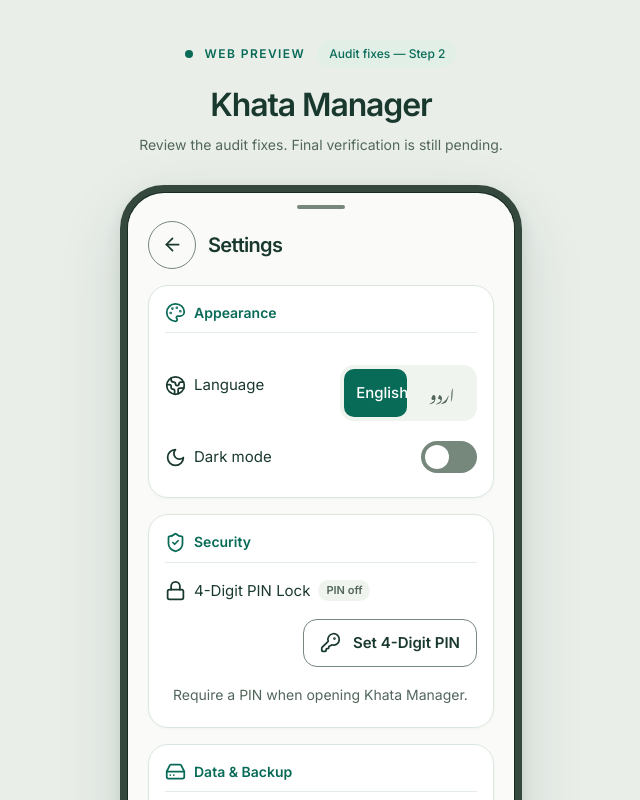
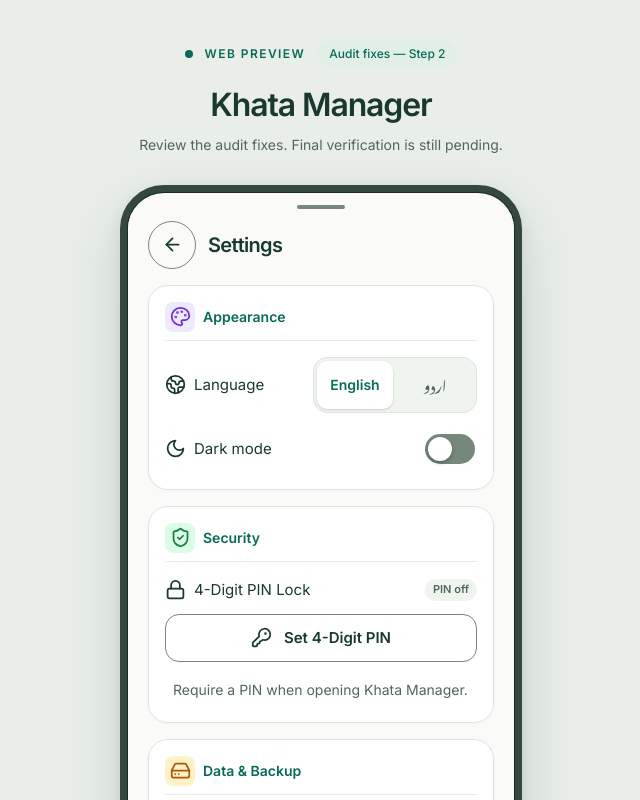
Before and after one commit to dawoodanimation-creator/khatamanger, a React (Vite) app: page /settings in a window 1280 px wide. Shown: the top 800 px of the page, without its empty margins (319-959 px from the left). Built offline with nearby package versions, Linux system fonts and the light colour scheme; a web font is replaced by a local one.

Commit message:
feat(ui): elevate Settings, segmented controls, toggle switch, and card actions

```diff
--- a/src/screens/Settings.tsx
+++ b/src/screens/Settings.tsx
@@ -59,7 +59,9 @@ export function Settings() {
         {/* Section 1: Appearance */}
         <section className="settings-group-card">
           <div className="settings-section-header">
-            <Palette size={18} aria-hidden="true" />
+            <span className="settings-header-icon badge-appearance" aria-hidden="true">
+              <Palette size={16} />
+            </span>
             <h2>{t('appearance')}</h2>
           </div>
 
@@ -116,7 +118,9 @@ export function Settings() {
         {/* Section 2: Security */}
         <section className="settings-group-card">
           <div className="settings-section-header">
-            <ShieldCheck size={18} aria-hidden="true" />
+            <span className="settings-header-icon badge-security" aria-hidden="true">
+              <ShieldCheck size={16} />
+            </span>
             <h2>{t('security')}</h2>
           </div>
 
@@ -164,7 +168,9 @@ export function Settings() {
         {/* Section 3: Data & Backup */}
         <section className="settings-group-card">
           <div className="settings-section-header">
-            <HardDrive size={18} aria-hidden="true" />
+            <span className="settings-header-icon badge-data" aria-hidden="true">
+              <HardDrive size={16} />
+            </span>
             <h2>{t('data')}</h2>
           </div>
 
@@ -180,7 +186,9 @@ export function Settings() {
             aria-expanded={devOpen}
           >
             <div className="flex items-center gap-2">
-              <FlaskConical size={16} aria-hidden="true" />
+              <span className="settings-header-icon badge-dev" aria-hidden="true">
+                <FlaskConical size={16} />
+              </span>
               <span>{t('developerOptions')}</span>
             </div>
             {devOpen ? (
@@ -198,20 +206,22 @@ export function Settings() {
         {/* Section 5: About */}
         <section className="settings-group-card about-card">
           <div className="settings-section-header">
-            <Info size={18} aria-hidden="true" />
+            <span className="settings-header-icon badge-about" aria-hidden="true">
+              <Info size={16} />
+            </span>
             <h2>{t('about')}</h2>
           </div>
 
           <div className="setting-row">
-            <span>{t('currency')}</span>
+            <span className="text-muted text-sm">{t('currency')}</span>
             <strong>
               <bdi dir="ltr">{t('currencyLabel')}</bdi> (PKR)
             </strong>
           </div>
 
           <div className="setting-row">
-            <span>App Version</span>
-            <span className="text-muted text-sm">{t('appVersion')}</span>
+            <span className="text-muted text-sm">App Version</span>
+            <span className="app-version-badge">{t('appVersion')}</span>
           </div>
 
           <p className="muted-copy text-center offline-notice">{t('offline')}</p>
--- a/src/styles.css
+++ b/src/styles.css
@@ -88,15 +88,22 @@ bdi[dir=ltr] { font-family: var(--type-font-english); }
 .settings-content { display: grid; gap: var(--space-s4); }
 .settings-card { padding: var(--space-s5); background: var(--color-surface); border: var(--layout-border-width) solid var(--color-border); border-radius: var(--radius-card); box-shadow: var(--shadow-card); }
 .settings-card h2 { font-size: var(--type-size-body); }
-.language-switch { display: flex; padding: var(--space-s1); gap: var(--space-s1); margin-top: var(--space-s4); background: var(--color-surface-muted); border-radius: var(--radius-control); }
-.language-switch button { flex: 1; min-width: 0; min-height: var(--layout-touch-target); border-radius: var(--radius-small); background: transparent; color: var(--color-muted); border: 0; font-weight: var(--type-weight-medium); padding: var(--space-s1) var(--space-s3); }
-.language-switch button[aria-pressed=true] { background: var(--color-primary); color: var(--color-on-primary); }
+.language-switch { display: inline-flex; align-items: center; padding: 3px; gap: 4px; margin: 0; background: var(--color-surface-muted); border: 1px solid var(--color-card-border, #dbe6df); border-radius: var(--radius-control); box-sizing: border-box; }
+[data-theme=dark] .language-switch { border-color: #293f34; }
+.language-switch button { min-height: var(--layout-touch-target); min-width: 76px; border-radius: var(--radius-small); background: transparent; color: var(--color-muted); border: 0; font-weight: var(--type-weight-semibold); font-size: var(--type-size-sm); padding: 0 var(--space-s3); cursor: pointer; display: inline-flex; align-items: center; justify-content: center; transition: all var(--motion-fast); }
+.language-switch button[aria-pressed=true] { background: var(--color-surface); color: var(--color-primary); box-shadow: 0 1px 3px rgba(0, 0, 0, 0.1), 0 1px 2px rgba(0, 0, 0, 0.06); }
+[data-theme=dark] .language-switch button[aria-pressed=true] { background: #254c3b; color: #9bd6b6; box-shadow: 0 1px 3px rgba(0, 0, 0, 0.3); }
 .urdu-label { font-family: var(--type-font-urdu); }
 .setting-row { display: flex; align-items: center; justify-content: space-between; gap: var(--space-s4); }
 .currency-row { border-top: var(--layout-border-width) solid var(--color-border); margin-top: var(--space-s5); padding-top: var(--space-s5); }
-.toggle { width: var(--layout-control-height); min-width: var(--layout-control-height); height: var(--space-s8); background: var(--color-border); border-radius: var(--radius-pill); border: 0; padding: var(--space-s1); display: flex; align-items: center; justify-content: start; }
-.toggle span { width: var(--space-s6); height: var(--space-s6); border-radius: var(--radius-pill); background: var(--color-surface); }
-.toggle[aria-checked=true] { background: var(--color-primary); justify-content: end; }
+.toggle { position: relative; width: 54px; min-width: 54px; height: var(--layout-touch-target); min-height: var(--layout-touch-target); background: transparent; border: 0; padding: 0; cursor: pointer; display: inline-flex; align-items: center; justify-content: center; appearance: none; -webkit-appearance: none; box-sizing: border-box; }
+.toggle::before { content: ''; position: absolute; top: 50%; left: 2px; right: 2px; height: 30px; transform: translateY(-50%); border-radius: var(--radius-pill); background: var(--color-border); transition: background-color var(--motion-normal) ease; z-index: 1; }
+.toggle[aria-checked=true]::before { background: var(--color-primary); }
+.toggle span { position: absolute; top: 50%; left: 5px; width: 24px; height: 24px; border-radius: var(--radius-pill); background: var(--color-surface); transform: translateY(-50%); transition: transform var(--motion-normal) cubic-bezier(0.16, 1, 0.3, 1), background-color var(--motion-fast); box-shadow: 0 2px 4px rgba(0, 0, 0, 0.22), 0 1px 2px rgba(0, 0, 0, 0.1); z-index: 2; }
+.toggle[aria-checked=true] span { transform: translateY(-50%) translateX(20px); }
+[dir=rtl] .toggle span { left: auto; right: 5px; }
+[dir=rtl] .toggle[aria-checked=true] span { transform: translateY(-50%) translateX(-20px); }
+[data-theme=dark] .toggle span { background: #ffffff; }
 .muted-copy { color: var(--color-muted); font-size: var(--type-size-sm); padding: var(--space-s2); }
 .foundation-state { margin-block: auto; gap: var(--space-s5); padding-block: var(--space-s12); }
 .foundation-state h2 { font-size: var(--type-size-heading); }.foundation-state p { color: var(--color-muted); }
@@ -185,10 +192,7 @@ h1:lang(ur), h2:lang(ur), .preview-eyebrow:lang(ur), .stage-badge:lang(ur) { let
 .form-field input, .form-field textarea, .search-field input { font-size: var(--type-size-input); }
 .form-field input[dir=ltr] { font-family: var(--type-font-english); line-height: var(--type-line-body); text-align: start; }
 .form-field input, .form-field textarea { scroll-margin-block: var(--space-s6); }
-.toggle { position: relative; isolation: isolate; height: var(--layout-touch-target); background: transparent; }
-.toggle::before { content: ''; position: absolute; inset-inline: 0; top: 50%; height: var(--space-s8); transform: translateY(-50%); border-radius: var(--radius-pill); background: var(--color-border); z-index: -1; }
-.toggle[aria-checked=true] { background: transparent; }
-.toggle[aria-checked=true]::before { background: var(--color-primary); }
+
 .customer-card { position: relative; background: var(--color-surface); border: 1px solid var(--color-card-border, #dbe6df); box-shadow: 0 1px 3px rgba(21, 52, 38, 0.04); border-radius: var(--radius-card); display: flex; align-items: center; justify-content: space-between; padding: var(--space-s3) var(--space-s3); width: 100%; max-width: 100%; min-width: 0; box-sizing: border-box; overflow: hidden; transition: border-color var(--motion-fast), box-shadow var(--motion-fast); content-visibility: auto; contain-intrinsic-block-size: auto var(--layout-customer-row-estimate); }
 [data-theme=dark] .customer-card { border-color: #293f34; box-shadow: none; }
 @media (hover: hover) and (pointer: fine) {
@@ -220,6 +224,7 @@ h1:lang(ur), h2:lang(ur), .preview-eyebrow:lang(ur), .stage-badge:lang(ur) { let
 .customer-name { font-size: var(--type-size-body); font-weight: var(--type-weight-semibold); color: var(--color-text); white-space: nowrap; overflow: hidden; text-overflow: ellipsis; min-width: 0; max-width: 100%; display: block; }
 .customer-meta-row { display: flex; flex-wrap: wrap; align-items: center; row-gap: 2px; column-gap: 4px; font-size: var(--type-size-xs); color: var(--color-muted); min-width: 0; }
 .customer-phone { font-family: var(--type-font-english); white-space: nowrap; }
+.customer-meta-activity-group { display: inline-flex; align-items: center; gap: 4px; white-space: nowrap; }
 .customer-meta-bullet { opacity: 0.5; }
 .customer-activity { display: inline-flex; align-items: center; gap: 3px; white-space: nowrap; min-width: 0; }
 .customer-activity .meta-icon { width: 11px; height: 11px; opacity: 0.7; flex-shrink: 0; }
@@ -234,9 +239,9 @@ h1:lang(ur), h2:lang(ur), .preview-eyebrow:lang(ur), .stage-badge:lang(ur) { let
 }
 .customer-quick-actions { display: flex; align-items: center; gap: 4px; margin-inline-start: var(--space-s2); border-inline-start: 1px solid var(--color-card-border, #dbe6df); padding-inline-start: var(--space-s2); flex-shrink: 0; }
 [data-theme=dark] .customer-quick-actions { border-color: #293f34; }
-.quick-action-btn { width: 38px; height: 38px; min-width: 38px; min-height: 38px; padding: 0; box-sizing: border-box; position: relative; display: grid; place-items: center; border-radius: var(--radius-pill); color: var(--color-muted); background: var(--color-surface-muted); border: 0; text-decoration: none; transition: background var(--motion-fast), color var(--motion-fast), transform var(--motion-fast); }
+.quick-action-btn { width: 38px; height: 38px; min-width: 38px; min-height: 38px; padding: 0; box-sizing: border-box; position: relative; display: grid; place-items: center; border-radius: var(--radius-pill); color: #0284c7; background: #f0f9ff; border: 1px solid #e0f2fe; text-decoration: none; transition: background var(--motion-fast), color var(--motion-fast), transform var(--motion-fast); }
 .quick-action-btn::before { content: ''; position: absolute; inset: -3px; border-radius: var(--radius-pill); }
-.quick-action-btn:hover { background: var(--color-primary-soft); color: var(--color-primary); }
+.quick-action-btn:hover { background: #e0f2fe; color: #0369a1; }
 .quick-action-btn:active { transform: scale(0.92); }
 .quick-action-btn svg { width: 16px; height: 16px; }
 @media (max-width: 380px) {
@@ -248,10 +253,12 @@ h1:lang(ur), h2:lang(ur), .preview-eyebrow:lang(ur), .stage-badge:lang(ur) { let
   .quick-action-btn::before { inset: -6px; } /* Ensures 44px tap target (32 + 6 + 6 = 44px) */
   .customer-balance-amount { font-size: var(--type-size-body); }
 }
-.quick-action-wa { color: #15803d; }
-.quick-action-wa:hover { background: #dcfce7; color: #166534; }
-[data-theme=dark] .quick-action-wa { color: #86efac; }
-[data-theme=dark] .quick-action-wa:hover { background: #14532d; color: #bbf7d0; }
+.quick-action-wa { color: #16a34a; background: #f0fdf4; border-color: #dcfce7; }
+.quick-action-wa:hover { background: #dcfce7; color: #15803d; }
+[data-theme=dark] .quick-action-btn { background: #102a3a; color: #38bdf8; border-color: #1e405a; }
+[data-theme=dark] .quick-action-btn:hover { background: #173b52; color: #7dd3fc; }
+[data-theme=dark] .quick-action-wa { background: #113523; color: #4ade80; border-color: #1a5236; }
+[data-theme=dark] .quick-action-wa:hover { background: #1a5236; color: #86efac; }
 .customer-card .balance { min-width: 0; max-width: 100%; margin-inline-start: auto; text-align: end; }
 .entry-title { min-width: 0; overflow-wrap: anywhere; }
 .entry-amount, .balance-amount { max-width: 100%; }
@@ -319,10 +326,10 @@ bdi[dir=ltr], .reminder-message, .entry-amount { line-height: var(--type-line-bo
 /* Collapsible Reminder Section */
 .reminder-section { border-top: 1px solid var(--color-card-border, #dbe6df); padding-top: var(--space-s3); display: flex; flex-direction: column; gap: var(--space-s2); }
 [data-theme=dark] .reminder-section { border-color: #293f34; }
-.reminder-compact-row { display: flex; align-items: center; justify-content: space-between; gap: var(--space-s3); }
-.reminder-header-group { display: flex; flex-direction: column; gap: 2px; }
-.reminder-label { font-size: var(--type-size-xs); font-weight: var(--type-weight-semibold); text-transform: uppercase; letter-spacing: var(--type-tracking-label); color: var(--color-muted); }
-.reminder-view-toggle { display: inline-flex; align-items: center; gap: 4px; background: transparent; border: 0; padding: 0; color: var(--color-primary); font-size: var(--type-size-xs); cursor: pointer; text-decoration: underline; font-weight: var(--type-weight-medium); }
+.reminder-compact-row { display: flex; align-items: center; justify-content: space-between; gap: var(--space-s2); flex-wrap: wrap; }
+.reminder-header-group { display: flex; flex-direction: column; gap: 2px; min-width: 0; }
+.reminder-label { font-size: 11px; font-weight: var(--type-weight-semibold); text-transform: uppercase; letter-spacing: 0.04em; color: var(--color-muted); }
+.reminder-view-toggle { display: inline-flex; align-items: center; gap: 4px; background: transparent; border: 0; padding: 0; color: var(--color-primary); font-size: var(--type-size-xs); cursor: pointer; text-decoration: underline; font-weight: var(--type-weight-medium); white-space: nowrap; }
 .share-actions-compact { display: flex; align-items: center; gap: var(--space-s2); }
 .reminder-action-btn { display: inline-flex; align-items: center; justify-content: center; gap: 6px; min-height: 44px; height: 44px; padding: 0 var(--space-s3); border-radius: var(--radius-pill); font-size: var(--type-size-xs); font-weight: var(--type-weight-semibold); text-decoration: none; border: 0; cursor: pointer; transition: transform var(--motion-fast), background var(--motion-fast); }
 .reminder-action-btn:active { transform: scale(0.94); }
@@ -480,13 +487,28 @@ bdi[dir=ltr], .reminder-message, .entry-amount { line-height: var(--type-line-bo
 .settings-section-header { display: flex; align-items: center; gap: var(--space-s2); color: var(--color-primary); font-size: var(--type-size-body); font-weight: var(--type-weight-bold); border-bottom: 1px solid var(--color-card-border, #e5ede8); padding-bottom: var(--space-s2); margin-bottom: var(--space-s1); }
 [data-theme=dark] .settings-section-header { border-bottom-color: #293f34; }
 .settings-section-header h2 { font-size: var(--type-size-label); margin: 0; font-weight: var(--type-weight-semibold); }
+.settings-header-icon { display: inline-grid; place-items: center; width: 30px; height: 30px; border-radius: 8px; flex-shrink: 0; }
+.badge-appearance { background: #ede9fe; color: #6d28d9; }
+[data-theme=dark] .badge-appearance { background: #3b1d75; color: #c4b5fd; }
+.badge-security { background: #dcfce7; color: #15803d; }
+[data-theme=dark] .badge-security { background: #14532d; color: #86efac; }
+.badge-data { background: #fef3c7; color: #b45309; }
+[data-theme=dark] .badge-data { background: #45290b; color: #fde68a; }
+.badge-dev { background: #e0f2fe; color: #0369a1; }
+[data-theme=dark] .badge-dev { background: #123e59; color: #7dd3fc; }
+.badge-about { background: #f1f5f9; color: #475569; }
+[data-theme=dark] .badge-about { background: #1e293b; color: #94a3b8; }
+.app-version-badge { font-size: var(--type-size-xs); font-weight: var(--type-weight-semibold); font-family: var(--type-font-english); background: var(--color-surface-muted); border: 1px solid var(--color-card-border, #dbe6df); padding: 2px 8px; border-radius: var(--radius-pill); color: var(--color-muted); }
+[data-theme=dark] .app-version-badge { border-color: #293f34; }
 .status-badge { display: inline-flex; align-items: center; padding: 2px 8px; border-radius: var(--radius-pill); font-size: 11px; font-weight: var(--type-weight-semibold); }
 .status-active { background: #dcfce7; color: #166534; }
 [data-theme=dark] .status-active { background: #14532d; color: #bbf7d0; }
 .status-muted { background: var(--color-surface-muted); color: var(--color-muted); }
-.setting-info-block { display: flex; align-items: center; gap: var(--space-s2); }
-.setting-action-buttons { display: flex; align-items: center; gap: var(--space-s2); margin-inline-start: auto; }
-.pin-action-btn, .pin-remove-btn { width: auto; min-height: 48px; height: 48px; padding: 0 16px; }
+.setting-row.flex-wrap { display: flex; flex-direction: column; align-items: stretch; gap: var(--space-s3); }
+.setting-info-block { display: flex; align-items: center; justify-content: space-between; width: 100%; }
+.setting-action-buttons { display: flex; align-items: center; gap: var(--space-s2); width: 100%; }
+.pin-action-btn { flex: 1; min-width: 0; justify-content: center; min-height: 48px; height: 48px; }
+.pin-remove-btn { min-height: 48px; height: 48px; }
 .developer-section { margin-top: 0; }
 .developer-toggle-btn { width: 100%; display: flex; align-items: center; justify-content: space-between; border: 0; background: transparent; color: var(--color-muted); font-size: var(--type-size-sm); font-weight: var(--type-weight-medium); min-height: 44px; padding: 0; cursor: pointer; }
 .developer-body { max-height: 0; opacity: 0; overflow: hidden; transition: max-height var(--motion-normal), opacity var(--motion-normal); }
@@ -494,8 +516,8 @@ bdi[dir=ltr], .reminder-message, .entry-amount { line-height: var(--type-line-bo
 [data-theme=dark] .developer-body.expanded { border-top-color: #293f34; }
 .backup-card { display: flex; flex-direction: column; gap: var(--space-s3); }
 .backup-description-text { font-size: var(--type-size-xs); color: var(--color-muted); line-height: 1.5; margin: 0; }
-.backup-buttons-row { display: grid; grid-template-columns: 1fr 1fr; gap: var(--space-s2); }
-.backup-primary-btn, .backup-secondary-btn { min-height: 48px; height: 48px; }
+.backup-buttons-row { display: flex; flex-direction: column; gap: var(--space-s2); }
+.backup-primary-btn, .backup-secondary-btn { width: 100%; min-height: 48px; height: auto; padding: var(--space-s3) var(--space-s4); display: flex; align-items: center; justify-content: center; gap: var(--space-s2); font-weight: var(--type-weight-semibold); font-size: var(--type-size-body); }
 .inline-success { background: #dcfce7; color: #166534; }
 [data-theme=dark] .inline-success { background: #14532d; color: #bbf7d0; }
 .about-card .offline-notice { margin-top: var(--space-s2); padding-top: var(--space-s2); border-top: 1px dashed var(--color-card-border, #e5ede8); }
```
Also changed, not shown: src/components/CustomerCard.tsx (+6 -4 lines), 33 other files (tests, documents, lock files or other folders).
